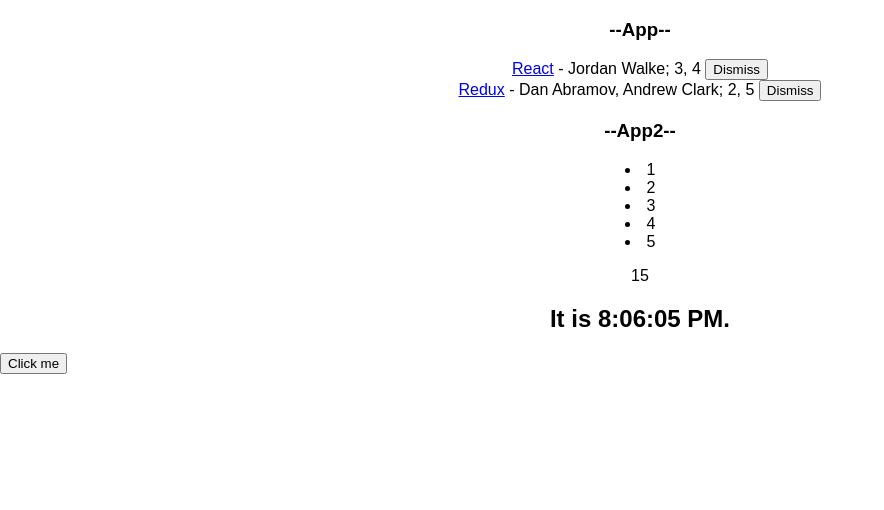
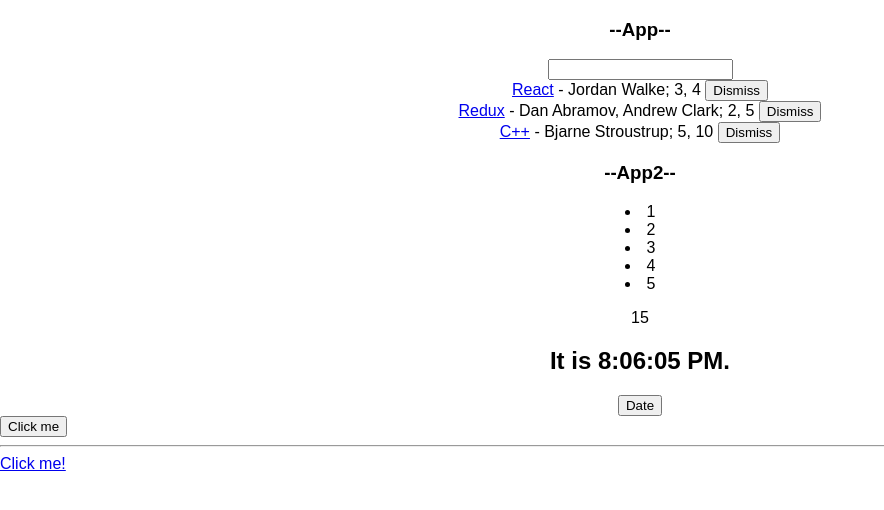
Before and after one commit to CoderKlemen/react, a React (Create React App) app in the folder hackernews/: page / in a window 1280 px wide. Shown: the top 510 px of the page, without its empty margins (0-884 px from the left). Built offline with nearby package versions, Linux system fonts and the light colour scheme.

Commit message:
event handlers; forms and events

```diff
--- a/hackernews/src/App.js
+++ b/hackernews/src/App.js
@@ -17,8 +17,21 @@
     num_comments: 2,
     points: 5,
     objectID: 1
-  }
+  },
+  {
+    title: "C++",
+    url: "https://en.wikipedia.org/wiki/C%2B%2B",
+    author: "Bjarne Stroustrup",
+    num_comments: 5,
+    points: 10,
+    objectID: 2
+  },
 ];
+
+// isSearched returns a true/false if item.title includes searchTerm
+// we type searchTerm in the form, and item is an object in the "list"
+// we can access it because of the returned funtion (higher-order function)
+const isSearched = searchTerm => item => item.title.toLowerCase().includes(searchTerm.toLowerCase());
 
 class App extends Component {
   constructor(props) {
@@ -27,9 +40,11 @@
     this.state = {
       //list: list,
       list,
+      searchTerm: '',
     }
 
     this.onDismiss = this.onDismiss.bind(this);
+    this.onSearchChange = this.onSearchChange.bind(this);
   }
 
   // removes a displayed item when you click the "Dismiss" button
@@ -39,15 +54,29 @@
     this.setState({ list: updatedList });
   }
 
+  // you can access synthetic React events
+  onSearchChange(event) {
+    this.setState({ searchTerm: event.target.value});
+
+  }
+
   render() {
     // - "className" equals class in HTML
     // - arrow function without brackets and return statement has a "concise body"
     // - we use "this.state" to access the local state to map it on the page
     // - you can use shorthand to initialize object, where properties name is the same as variable name!
+    // - Event handlers:
+    //    - you need to wrap the function in another function to make it fire when needed ( button click )
+    //    - you can make it more concise using arrow functions
     return (
       <div className="App">
         <h3>--App--</h3>
-        {this.state.list.map( item =>
+        <form>
+          <input type="text"
+            onChange={this.onSearchChange}
+          />
+        </form>
+        {this.state.list.filter(isSearched(this.state.searchTerm)).map( item =>
             <div key={item.objectID}>
               <span>
                 <a href={item.url}>{item.title}</a>
@@ -57,7 +86,8 @@
               <span>, {item.points} </span>
               <span>
                 <button
-                  onClick={() => this.onDismiss(item.objectID)}
+                  onClick={() => this.onDismiss(item.objectID)}  // arrow function is an event wrapper
+                  // onClick={() => console.log(item.objectID)}
                   type="button"
                 >
                   Dismiss
--- a/hackernews/src/App2.js
+++ b/hackernews/src/App2.js
@@ -62,6 +62,10 @@
           {this.myFunctReduce()}
         </p>
         <h2>It is {this.state.date.toLocaleTimeString()}.</h2>
+        <button type="button"
+          // using arrow function to make sure the function is executed when we click the button
+          onClick={() => console.log(this.state.date.toLocaleDateString())}
+        > Date </button>
       </div>
     );
   };
--- /dev/null
+++ b/hackernews/src/EventHandling.js
@@ -0,0 +1,21 @@
+import React, { Component } from "react";
+import "./App.css";
+
+
+class EventHandling extends Component {
+
+    handleClick(e) {
+        e.preventDefault(); // to override the default behaviour, so we can log out a message!!!
+        console.log('The link was clicked');
+    };
+
+    render() {
+        return (
+            <a href="#" onClick={this.handleClick}>
+                Click me!
+            </a>
+        );
+    };
+}
+
+export default EventHandling;
--- a/hackernews/src/index.js
+++ b/hackernews/src/index.js
@@ -4,6 +4,7 @@
 import App from './App';
 import App2 from './App2';
 import ExplainBindingsComponent from './ExplainBind'
+import EventHandling from './EventHandling'
 import registerServiceWorker from './registerServiceWorker';
 
 ReactDOM.render((
@@ -11,6 +12,8 @@
                     <App />
                     <App2 />
                     <ExplainBindingsComponent />
+                    <hr/>
+                    <EventHandling />
                 </div>
                 )
                 , document.getElementById('root'));
```
Also changed, not shown: hackernews/progress.txt.
